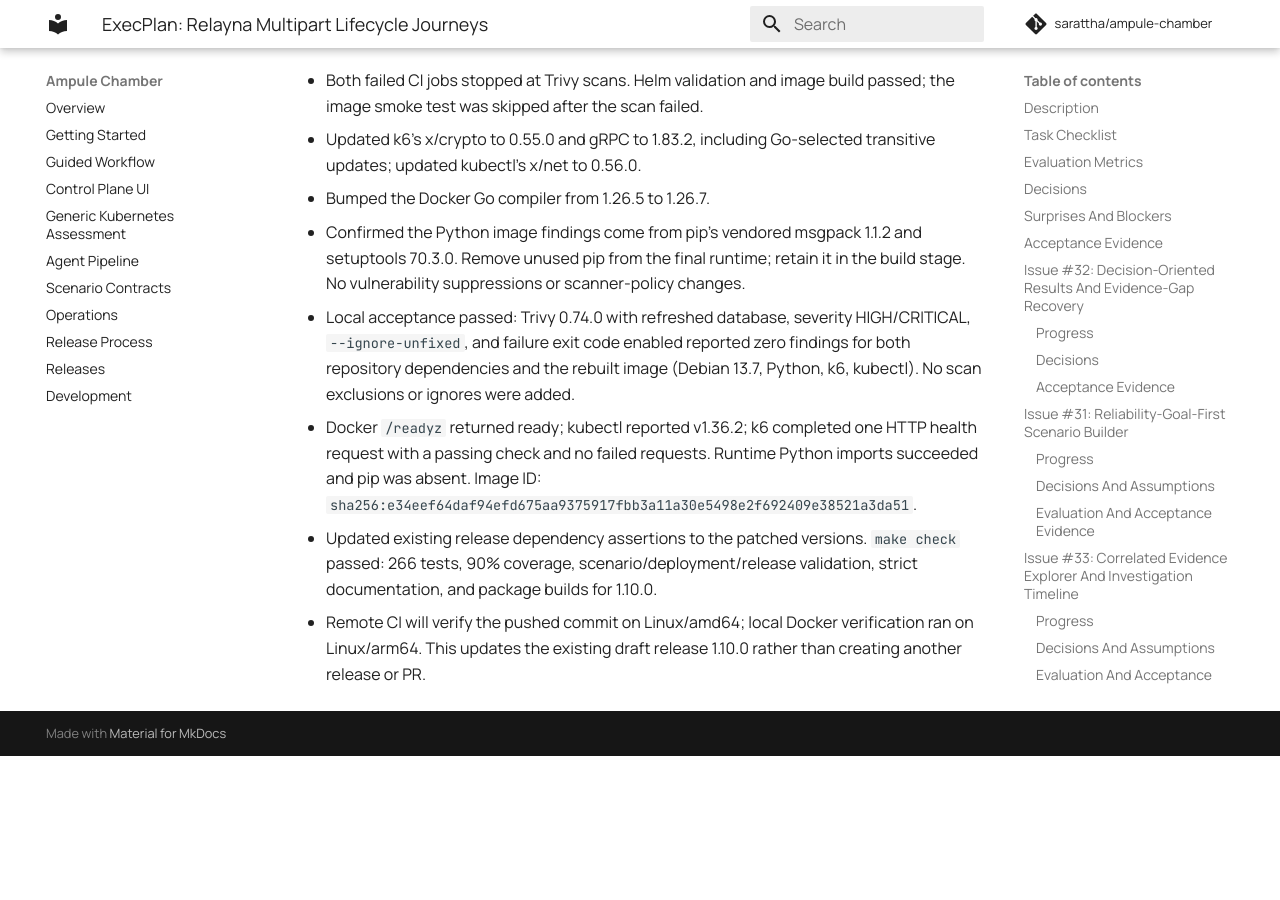
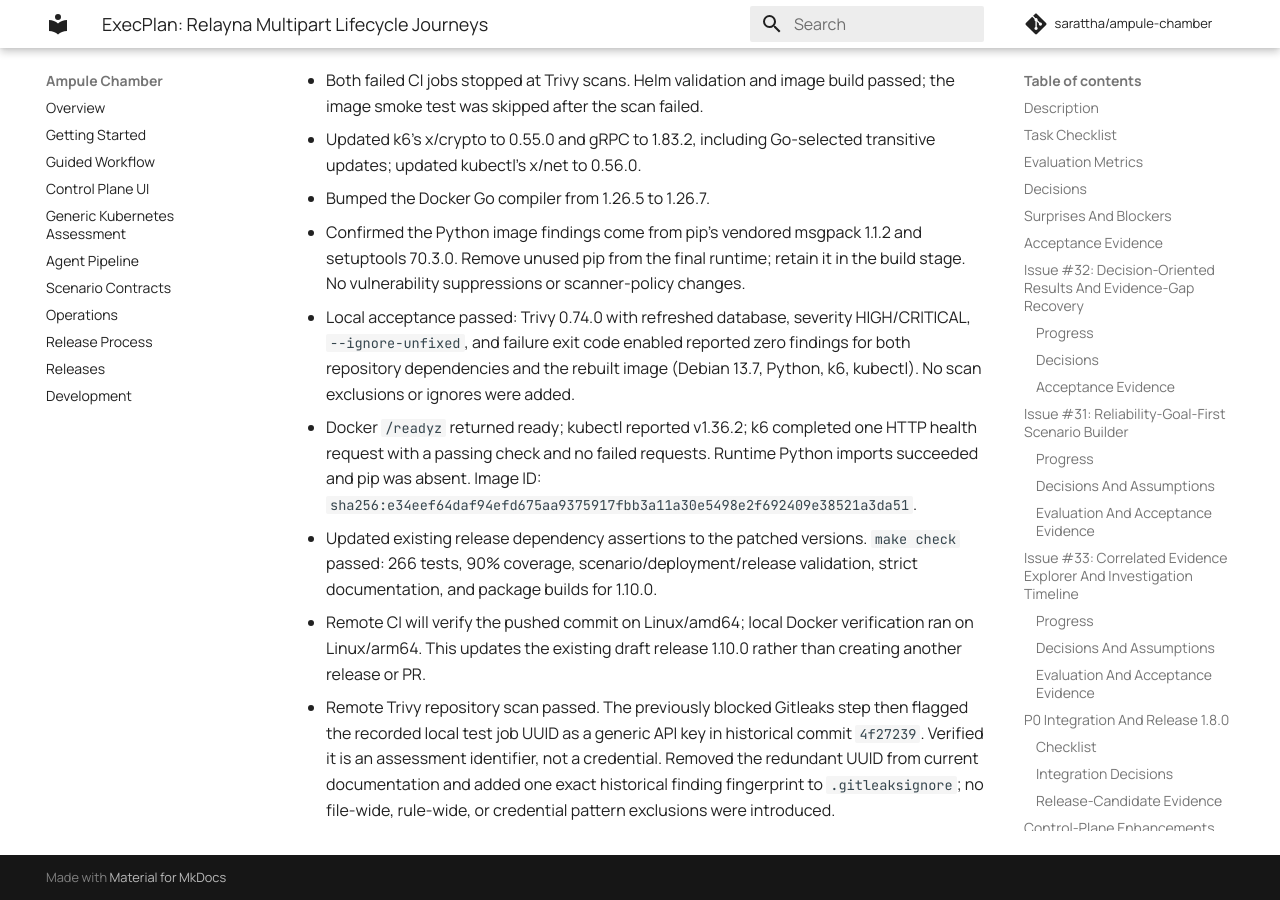
Before and after one commit to sarattha/ampule-chamber, an MkDocs documentation site: the page built from docs/internal/phases/phase-03-traffic-and-chaos/ExecPlan.md, in a window 1280 px wide and 900 px high, scrolled down 14015 px. Built offline with MkDocs 1.6.1 and Material for MkDocs 9.7.7, drawn with Linux system fonts in a browser that asks for light colours; comment, search, counter and statistics services are not loaded; before the commit the page ends 14771 px from its top, so only the background shows below that.

Commit message:
Document the non-secret assessment ID flagged in PR history

```diff
--- a/docs/internal/phases/phase-03-traffic-and-chaos/ExecPlan.md
+++ b/docs/internal/phases/phase-03-traffic-and-chaos/ExecPlan.md
@@ -543,3 +543,10 @@ successful verdict through the normal metadata/result pipeline.
 - Remote CI will verify the pushed commit on Linux/amd64; local Docker
   verification ran on Linux/arm64. This updates the existing draft release
   1.10.0 rather than creating another release or PR.
+
+- Remote Trivy repository scan passed. The previously blocked Gitleaks step
+  then flagged the recorded local test job UUID as a generic API key in
+  historical commit `4f27239`. Verified it is an assessment identifier, not
+  a credential. Removed the redundant UUID from current documentation and
+  added one exact historical finding fingerprint to `.gitleaksignore`; no
+  file-wide, rule-wide, or credential pattern exclusions were introduced.
```
Also changed, not shown: docs/internal/phases/phase-03-traffic-and-chaos/artifacts/studio-integration-hardening.md (+1 -1 lines), 1 other file.
